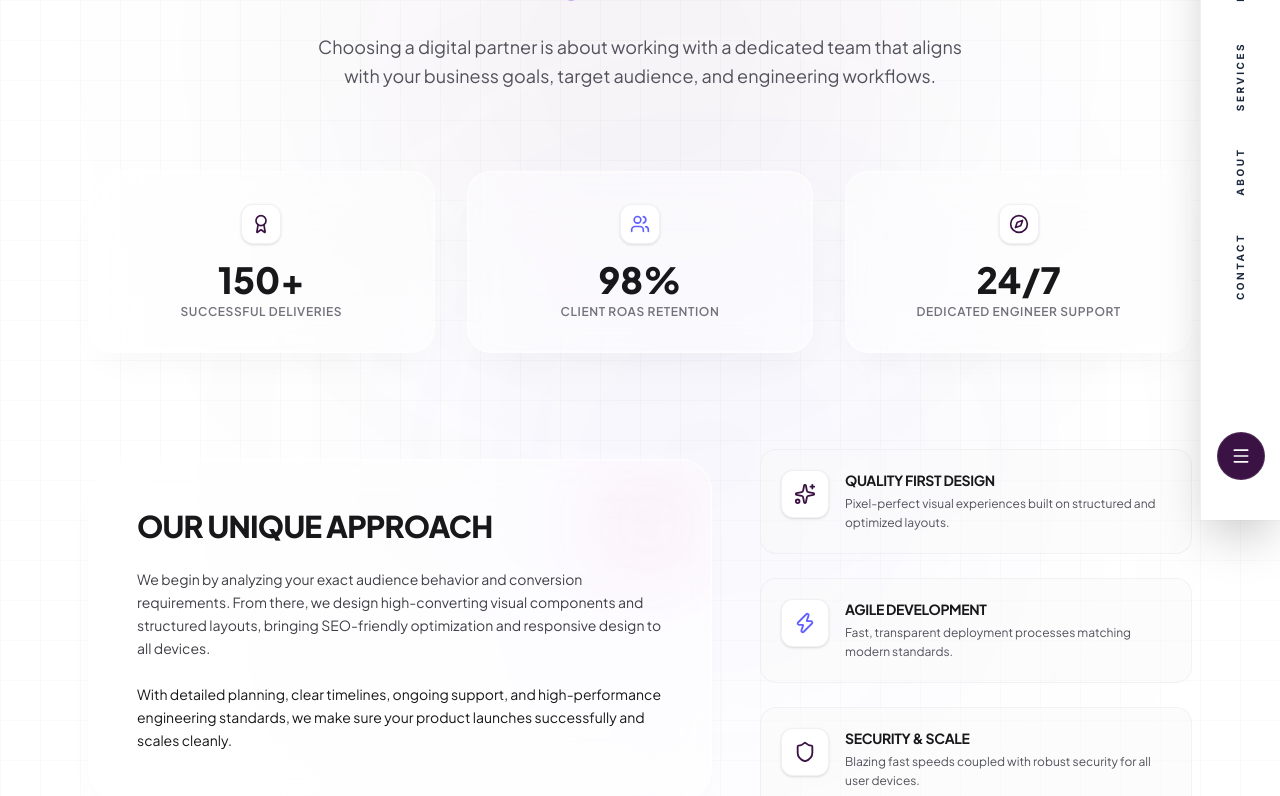
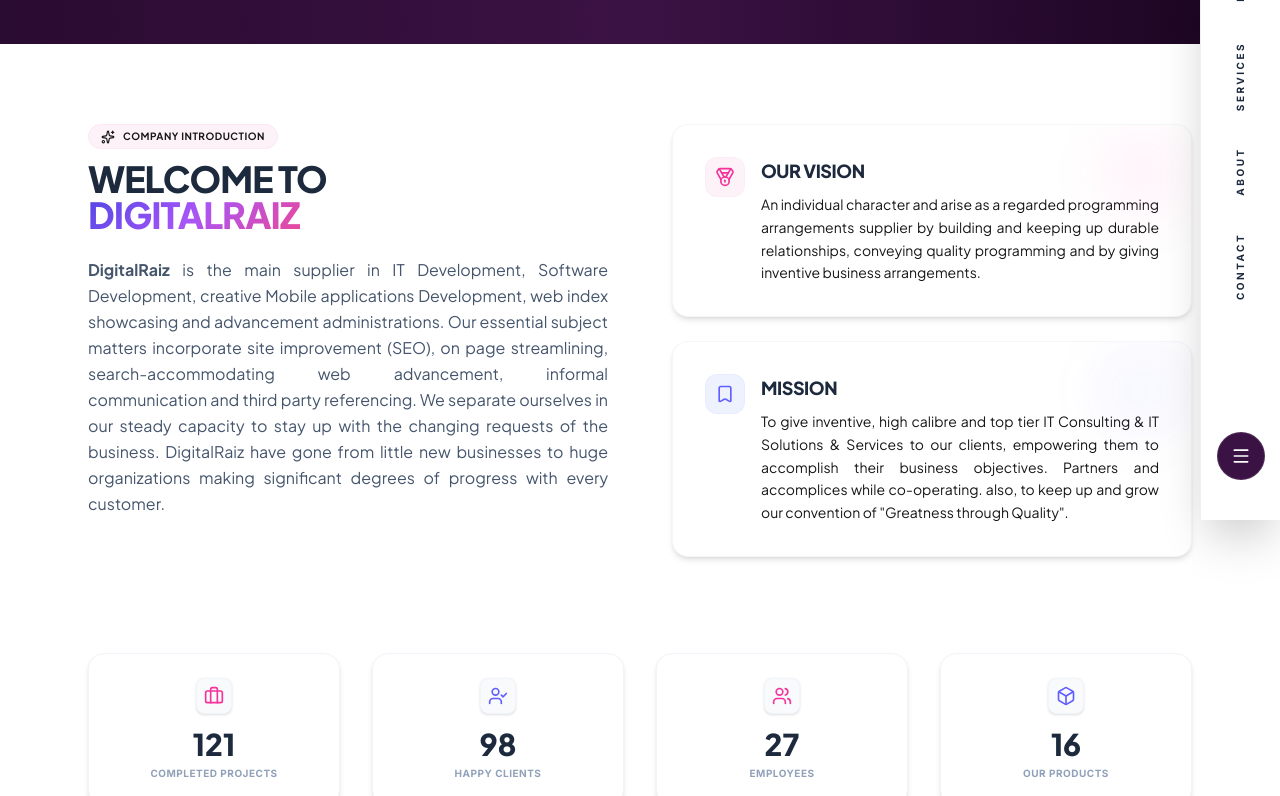
Before and after one commit to charankumardigitalraiz-max/digitalraiz-webiste, a Next.js app: page /about in a window 1280 px wide. Shown: the part 280-1076 px from the top of the page. Built offline with nearby package versions, Linux system fonts and the light colour scheme.

Commit message:
Redesign About Us screen to align vision, mission, and stats with live site

```diff
--- a/src/app/about/page.tsx
+++ b/src/app/about/page.tsx
@@ -1,105 +1,120 @@
 import Header from "@/components/Header";
 import Footer from "@/components/Footer";
-import { Award, Compass, Users, CheckCircle, Zap, Shield, Sparkles } from "lucide-react";
+import { Sparkles, Medal, Bookmark, Briefcase, Users, UserCheck, Box, Compass } from "lucide-react";
 
 export const metadata = {
-  title: "Why Partner With Us | Digital Raiz",
-  description: "Learn more about Digital Raiz, our business objectives, methodologies, and technical expertise.",
+  title: "About DigitalRaiz – Your Trusted IT & Software Partner",
+  description: "Learn how DigitalRaiz delivers cutting-edge digital solutions. We’re your trusted tech partner for innovation, growth & long-term success.",
 };
 
 export default function AboutPage() {
   const stats = [
-    { value: "150+", label: "Successful Deliveries", icon: <Award className="w-5 h-5 text-primary" /> },
-    { value: "98%", label: "Client ROAS Retention", icon: <Users className="w-5 h-5 text-indigo-500" /> },
-    { value: "24/7", label: "Dedicated Engineer Support", icon: <Compass className="w-5 h-5 text-primary" /> },
-  ];
-
-  const values = [
-    {
-      title: "Quality First Design",
-      desc: "Pixel-perfect visual experiences built on structured and optimized layouts.",
-      icon: <Sparkles className="w-6 h-6 text-primary" />
-    },
-    {
-      title: "Agile Development",
-      desc: "Fast, transparent deployment processes matching modern standards.",
-      icon: <Zap className="w-6 h-6 text-indigo-500" />
-    },
-    {
-      title: "Security & Scale",
-      desc: "Blazing fast speeds coupled with robust security for all user devices.",
-      icon: <Shield className="w-6 h-6 text-primary" />
-    }
+    { value: "121", label: "Completed Projects", icon: <Briefcase className="w-5 h-5 text-pink-500" /> },
+    { value: "98", label: "Happy Clients", icon: <UserCheck className="w-5 h-5 text-indigo-500" /> },
+    { value: "27", label: "Employees", icon: <Users className="w-5 h-5 text-pink-500" /> },
+    { value: "16", label: "Our Products", icon: <Box className="w-5 h-5 text-indigo-500" /> },
   ];
 
   return (
     <div className="flex flex-col min-h-screen bg-white">
       <Header />
 
-      <main className="flex-grow pt-36 pb-32 bg-white relative overflow-hidden bg-grid-premium">
-        {/* Soft background light filters */}
-        <div className="absolute top-1/4 left-1/2 -translate-x-1/2 -translate-y-1/2 w-[600px] h-[600px] bg-primary/5 rounded-full blur-[140px] pointer-events-none" />
-        <div className="absolute bottom-1/4 right-1/4 w-[500px] h-[500px] bg-indigo-500/5 rounded-full blur-[140px] pointer-events-none" />
+      <main className="flex-grow pt-[80px]">
+        {/* Asymmetrical Premium Hero Banner */}
+        <div className="relative pt-24 pb-16 bg-gradient-to-r from-primary-mid via-primary to-primary-dark text-white overflow-hidden text-center select-none">
+          {/* Decorative background grid pattern */}
+          <div className="absolute inset-0 bg-[radial-gradient(rgba(255,255,255,0.015)_1px,transparent_1px)] [background-size:32px_32px] pointer-events-none" />
+          <div className="absolute top-1/2 left-1/2 -translate-x-1/2 -translate-y-1/2 w-[500px] h-[500px] rounded-full bg-pink-500/10 blur-[120px] pointer-events-none -z-10" />
 
-        <div className="max-w-6xl mx-auto px-6 relative z-10">
-          {/* Header Block */}
-          <div className="text-center max-w-3xl mx-auto mb-20 space-y-6">
-            <div className="inline-flex items-center gap-2 px-4 py-1.5 rounded-full bg-pink-50 border border-pink-100 text-xs font-bold text-pink-650 uppercase tracking-wider">
-              <Sparkles className="w-3.5 h-3.5" />
-              Our Mission
-            </div>
-            <h1 className="text-3xl sm:text-4xl font-extrabold tracking-tight text-zinc-950 uppercase leading-tight">
-              Why Partner With <br/>
-              <span className="text-gradient-primary">Digital Raiz?</span>
-            </h1>
-            <p className="text-base sm:text-lg text-zinc-600 font-light leading-relaxed max-w-2xl mx-auto">
-              Choosing a digital partner is about working with a dedicated team that aligns with your business goals, target audience, and engineering workflows.
-            </p>
+          <div className="max-w-4xl mx-auto px-6 relative z-10 space-y-4">
+            <h1 className="text-3xl sm:text-5xl font-black uppercase tracking-tight leading-none">About Us</h1>
+            <p className="text-pink-100/70 text-xs sm:text-sm font-medium uppercase tracking-[0.25em]">Your Trusted IT & Software Partner</p>
           </div>
+        </div>
 
-          {/* Stats Bar */}
-          <div className="grid grid-cols-1 sm:grid-cols-3 gap-8 mb-24">
-            {stats.map((stat, i) => (
-              <div key={i} className="glass-premium rounded-3xl p-8 text-center glow-card">
-                <div className="w-10 h-10 mx-auto rounded-xl bg-white flex items-center justify-center border border-zinc-200/50 shadow-sm mb-4">
-                  {stat.icon}
+        {/* Welcome Section */}
+        <section className="py-16 sm:py-20 bg-white relative overflow-hidden">
+          {/* Background decorative glows */}
+          <div className="absolute top-1/4 left-10 w-[400px] h-[400px] rounded-full bg-indigo-500/5 blur-[100px] pointer-events-none -z-10" />
+          <div className="absolute bottom-1/4 right-10 w-[400px] h-[400px] rounded-full bg-pink-500/5 blur-[100px] pointer-events-none -z-10" />
+
+          <div className="max-w-6xl mx-auto px-6 w-full">
+            <div className="grid grid-cols-1 lg:grid-cols-12 gap-12 lg:gap-16 items-start">
+
+              {/* Left Column: Brand & Intro */}
+              <div className="lg:col-span-6 space-y-6">
+                <div className="space-y-3">
+                  <div className="inline-flex items-center gap-2 px-3 py-1 rounded-full bg-pink-50 border border-pink-100 text-[10px] font-bold text-pink-650 uppercase tracking-wider">
+                    <Sparkles className="w-3.5 h-3.5" />
+                    Company Introduction
+                  </div>
+                  <h2 className="text-3xl sm:text-4xl font-black uppercase tracking-tight text-slate-800 leading-none">
+                    Welcome To <br />
+                    <span className="text-gradient-primary">DigitalRaiz</span>
+                  </h2>
                 </div>
-                <div className="text-4xl font-extrabold text-zinc-900 mb-1">{stat.value}</div>
-                <div className="text-xs font-semibold text-zinc-500 uppercase tracking-wider">{stat.label}</div>
+
+                <p className="text-slate-600 text-sm sm:text-base leading-relaxed text-justify font-normal">
+                  <strong>DigitalRaiz</strong> is the main supplier in IT Development, Software Development, creative Mobile applications Development, web index showcasing and advancement administrations. Our essential subject matters incorporate site improvement (SEO), on page streamlining, search-accommodating web advancement, informal communication and third party referencing. We separate ourselves in our steady capacity to stay up with the changing requests of the business. DigitalRaiz have gone from little new businesses to huge organizations making significant degrees of progress with every customer.
+                </p>
               </div>
-            ))}
-          </div>
 
-          {/* Detailed Unique Approach block */}
-          <div className="grid grid-cols-1 lg:grid-cols-12 gap-12 items-center mb-24">
-            <div className="lg:col-span-7 glass-premium rounded-[32px] p-8 sm:p-12 border border-zinc-200/60 shadow-lg glow-card relative overflow-hidden">
-              <div className="absolute top-0 right-0 w-32 h-32 bg-pink-500/5 rounded-full blur-2xl pointer-events-none" />
+              {/* Right Column: Vision & Mission Cards */}
+              <div className="lg:col-span-6 space-y-6">
 
-              <h2 className="text-2xl sm:text-3xl font-extrabold text-zinc-900 uppercase mb-6 tracking-tight">Our Unique Approach</h2>
-              <p className="text-zinc-700 text-sm leading-relaxed mb-6 font-light">
-                We begin by analyzing your exact audience behavior and conversion requirements. From there, we design high-converting visual components and structured layouts, bringing SEO-friendly optimization and responsive design to all devices.
-              </p>
-              <p className="text-zinc-650 text-sm leading-relaxed font-light">
-                With detailed planning, clear timelines, ongoing support, and high-performance engineering standards, we make sure your product launches successfully and scales cleanly.
-              </p>
+                {/* Vision Box */}
+                <div className="bg-white border border-slate-100/80 rounded-2xl p-6 sm:p-8 shadow-md hover:shadow-lg transition-all duration-300 relative overflow-hidden group">
+                  <div className="absolute top-0 right-0 w-24 h-24 bg-pink-500/5 rounded-full blur-xl pointer-events-none" />
+
+                  <div className="flex gap-4 items-start">
+                    <div className="w-10 h-10 rounded-xl bg-pink-50 border border-pink-100/50 flex items-center justify-center text-pink-500 shrink-0 group-hover:scale-105 transition-transform duration-300">
+                      <Medal className="w-5 h-5" />
+                    </div>
+                    <div className="space-y-2">
+                      <h3 className="text-lg font-black uppercase tracking-tight text-slate-800">Our Vision</h3>
+                      <p className="text-slate-550 text-xs sm:text-sm leading-relaxed text-justify font-normal">
+                        An individual character and arise as a regarded programming arrangements supplier by building and keeping up durable relationships, conveying quality programming and by giving inventive business arrangements.
+                      </p>
+                    </div>
+                  </div>
+                </div>
+
+                {/* Mission Box */}
+                <div className="bg-white border border-slate-100/80 rounded-2xl p-6 sm:p-8 shadow-md hover:shadow-lg transition-all duration-300 relative overflow-hidden group">
+                  <div className="absolute top-0 right-0 w-24 h-24 bg-indigo-500/5 rounded-full blur-xl pointer-events-none" />
+
+                  <div className="flex gap-4 items-start">
+                    <div className="w-10 h-10 rounded-xl bg-indigo-50 border border-indigo-100/50 flex items-center justify-center text-indigo-500 shrink-0 group-hover:scale-105 transition-transform duration-300">
+                      <Bookmark className="w-5 h-5" />
+                    </div>
+                    <div className="space-y-2">
+                      <h3 className="text-lg font-black uppercase tracking-tight text-slate-800">Mission</h3>
+                      <p className="text-slate-550 text-xs sm:text-sm leading-relaxed text-justify font-normal">
+                        To give inventive, high calibre and top tier IT Consulting &amp; IT Solutions &amp; Services to our clients, empowering them to accomplish their business objectives. Partners and accomplices while co-operating. also, to keep up and grow our convention of &quot;Greatness through Quality&quot;.
+                      </p>
+                    </div>
+                  </div>
+                </div>
+
+              </div>
+
             </div>
 
-            <div className="lg:col-span-5 space-y-6">
-              {values.map((v, i) => (
-                <div key={i} className="flex gap-4 p-5 rounded-2xl border border-zinc-200/40 bg-zinc-50/50 hover:bg-white hover:border-zinc-300 transition-all duration-300">
-                  <div className="p-3 rounded-xl bg-white border border-zinc-200/50 shadow-sm shrink-0 h-12 w-12 flex items-center justify-center">
-                    {v.icon}
+            {/* FID / Stats Card Row */}
+            <div className="mt-16 sm:mt-24 grid grid-cols-2 md:grid-cols-4 gap-6 sm:gap-8">
+              {stats.map((stat, i) => (
+                <div key={i} className="bg-white border border-slate-100 rounded-2xl p-6 text-center shadow-md hover:scale-[1.02] transition-all duration-300">
+                  <div className="w-9 h-9 mx-auto rounded-lg bg-slate-50 flex items-center justify-center border border-slate-100 shadow-sm mb-3">
+                    {stat.icon}
                   </div>
-                  <div>
-                    <h3 className="font-bold text-zinc-900 text-sm mb-1 uppercase tracking-tight">{v.title}</h3>
-                    <p className="text-zinc-600 text-xs leading-relaxed font-light">{v.desc}</p>
-                  </div>
+                  <div className="text-2xl sm:text-3xl font-black text-slate-800 mb-1">{stat.value}</div>
+                  <div className="text-[10px] font-mono font-bold text-slate-400 uppercase tracking-wider">{stat.label}</div>
                 </div>
               ))}
             </div>
+
           </div>
-
-        </div>
+        </section>
       </main>
 
       <Footer />
```
